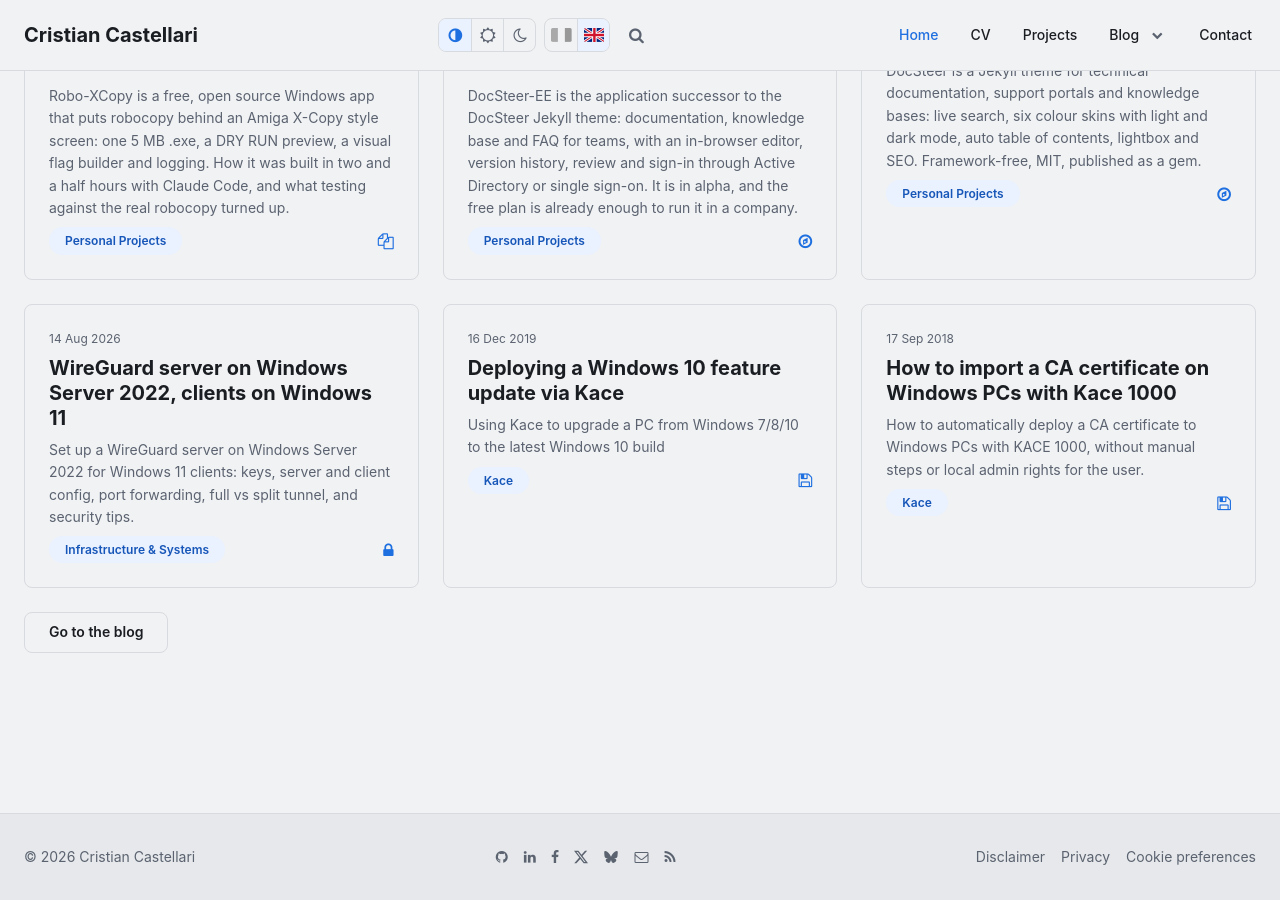
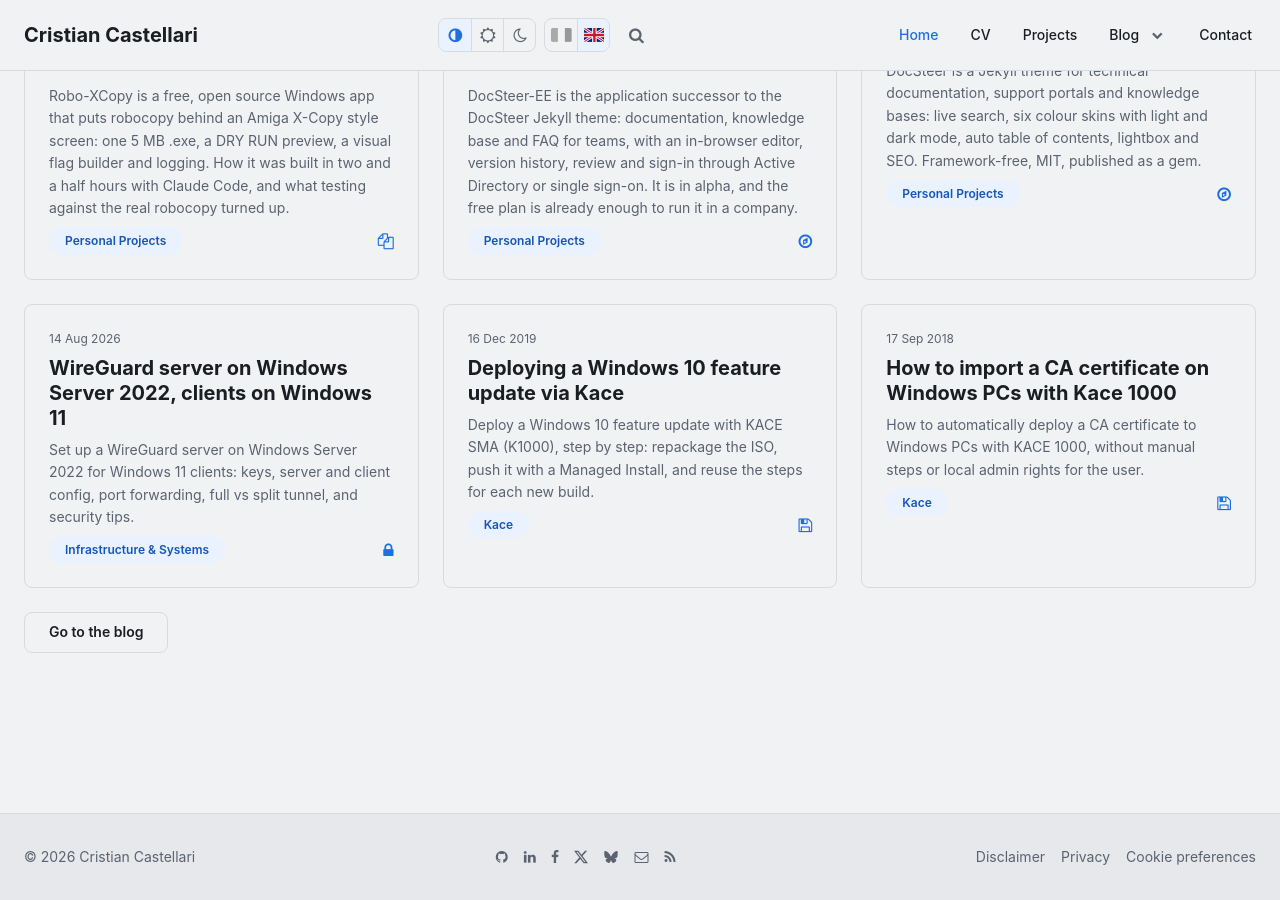
Before and after one commit to Skyflash/skyflash.github.io, a Jekyll site: the page built from en/index.html, in a window 1280 px wide and 900 px high, scrolled down 1538 px. Built offline with Jekyll 4.4.1, drawn with Linux system fonts in a browser that asks for light colours; comment, search, counter and statistics services are not loaded.

Commit message:
Post EN sul feature update di Windows 10 con KACE: nuova description
Proposta P3 del SEO Monitor: 288 impressioni, 0 clic, posizione 6,57. La description ora dice cosa si impara e che i passaggi valgono per ogni build nuova.

```diff
--- a/_posts/en/2019-12-13-windows10-feature-update-k1000.md
+++ b/_posts/en/2019-12-13-windows10-feature-update-k1000.md
@@ -2,7 +2,7 @@
 title: Deploying a Windows 10 feature update via Kace
 layout: post
 date: '2019-12-16 11:30:00'
-description: Using Kace to upgrade a PC from Windows 7/8/10 to the latest Windows 10 build
+description: "Deploy a Windows 10 feature update with KACE SMA (K1000), step by step: repackage the ISO, push it with a Managed Install, and reuse the steps for each new build."
 lang: en_US
 image: "/static/assets/img/blog/kace/smartcard/kace.jpg"
 categories:
```
Also changed, not shown: CHANGELOG.md.
